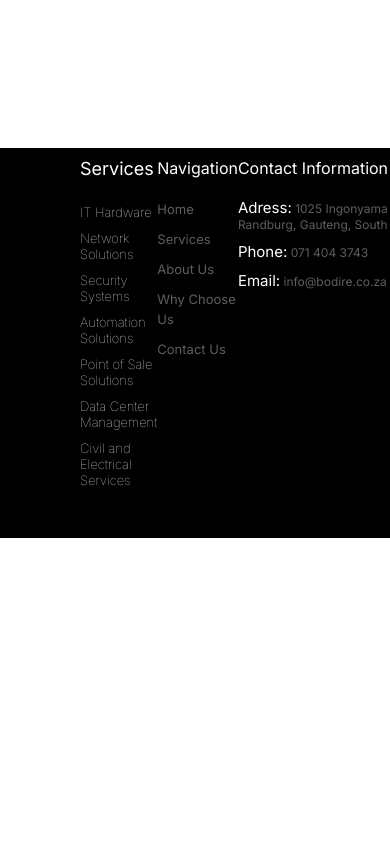
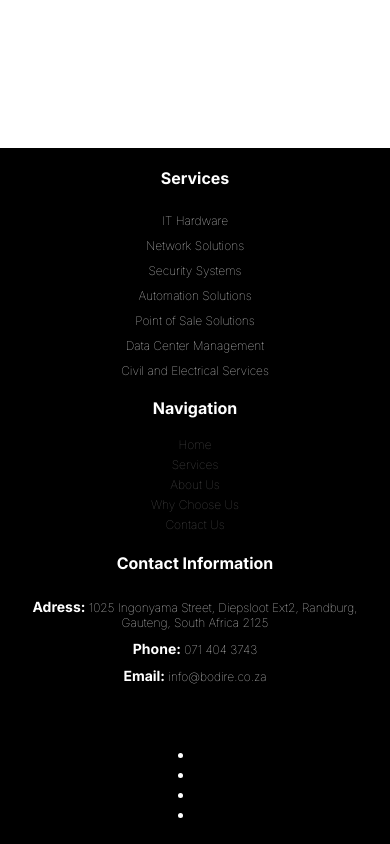
Before and after one commit to MISHOW2/bordire, a React (Vite) app: page /services in a window 390 px wide. Shown: the part 1271-2115 px from the top of the page. Before the commit the page ends 1809 px from the top, so only its background shows below. Built offline with nearby package versions, Linux system fonts and the light colour scheme.

Commit message:
push to git

```diff
--- a/src/pages/Home.jsx
+++ b/src/pages/Home.jsx
@@ -8,7 +8,7 @@ export default function Home(){
   return (
 
    <>
-    <HeroSection/>
+   <HeroSection/>
     <HomeContent/>
     <Footer/>
    </>
--- a/src/styles/Footer.css
+++ b/src/styles/Footer.css
@@ -1,44 +1,49 @@
 footer {
   color: white;
   margin-top: 100px;
-
   background-color: #000000;
   display: grid;
-  padding: 10px 80px;
+  padding: 20px 80px;
+  gap: 40px;
 }
 
 .footer-flex {
   display: flex;
   justify-content: space-between;
-
-}
- .Services{
-  display: grid;
-  gap: 15px;
- }
-.Services ul li {
-  margin-top: 10px;
-  list-style: none;
-  color: #FFFFFF;
-  font-weight: 100;
-  font-size: 13px;
-}
-
-.Services p {
-  font-size: 18px;
-}
-
-.footer-nav,.contact{
-  display: flex;
-  flex-direction: column;
   gap: 20px;
 }
 
-.footer-nav ul{
-  display: grid;
+.Services,
+.footer-nav,
+.contact {
+  display: flex;
+  flex-direction: column;
+  gap: 15px;
+}
+
+.Services p,
+.footer-nav p,
+.contact p {
+  font-size: 18px;
+  font-weight: bold;
+}
+
+.Services ul,
+.footer-nav ul,
+.contact ul {
   list-style: none;
-  gap: 10px;
+  padding: 0;
 }
+
+.Services ul li,
+.footer-nav li a,
+.contact li p {
+  margin-top: 10px;
+  font-weight: 100;
+  font-size: 13px;
+  color: #FFFFFF;
+}
+
 .footer-nav li a {
   color: #5F5E5E;
   text-decoration: none;
@@ -50,34 +55,15 @@ footer {
   text-decoration: none;
 }
 
-
-.contact ul {
-  list-style: none;
-  font-size: 10px;
-  display: grid;
-  gap: 10px;
-}
-
 .contact span {
-  font-size: 15px;
-  color: white;
-}
-
-.contact li p {
-  color: #5F5E5E;
-  font-size: 12px;
-  width: 300px;
+  font-weight: bold;
 }
 
 .social-icons {
-  margin-top: 40px;
-}
-
-.social-icons ul {
-  list-style: none;
   display: flex;
+  justify-content: center;
   gap: 30px;
-  justify-content: center;
+  margin-top: 20px;
 }
 
 .social-icons i {
@@ -89,110 +75,74 @@ footer {
   color: red;
 }
 
-@media (min-width: 900px) and (max-width: 1024px) {
-
-
-
-}
-@media (max-width: 767px) {
-
+/* Medium devices (tablets, 768px and up) */
+@media (max-width: 1024px) {
   footer {
-    color: white;
-    margin-top: 100px;
-
-    background-color: #000000;
-    display: grid;
-    padding: 10px 80px;
+    padding: 20px 40px;
   }
 
   .footer-flex {
-    display: flex;
-    justify-content: space-between;
-
-  }
-   .Services{
-    display: grid;
-    gap: 15px;
-   }
-  .Services ul li {
-    margin-top: 10px;
-    list-style: none;
-    color: #FFFFFF;
-    font-weight: 100;
-    font-size: 13px;
+    flex-direction: column;
+    gap: 30px;
   }
 
-  .Services p {
-    font-size: 18px;
+  .Services p,
+  .footer-nav p,
+  .contact p {
+    font-size: 16px;
+  }
+}
+
+/* Small devices (600px and up) */
+@media (max-width: 767px) {
+  footer {
+    padding: 20px;
   }
 
-  .footer-nav,.contact{
-    display: flex;
-    flex-direction: column;
+  .footer-flex {
+    gap: 40px;
+  }
+
+  .Services ul li,
+  .footer-nav li a,
+  .contact li p {
+    font-size: 12px;
+  }
+
+  .contact span {
+    font-size: 14px;
+  }
+}
+
+/* Extra small devices (less than 600px) */
+@media (max-width: 599px) {
+  footer {
+    text-align: center;
+    padding: 20px;
+  }
+
+  .footer-flex {
+    display: grid;
     gap: 20px;
   }
 
-  .footer-nav ul{
-    display: grid;
-    list-style: none;
-    gap: 10px;
-  }
-  .footer-nav li a {
-    color: #5F5E5E;
-    text-decoration: none;
-    font-size: 13px;
+  .Services p,
+  .footer-nav p,
+  .contact p {
+    font-size: 16px;
   }
 
-  .footer-nav li a:hover {
-    color: #f5f5f5;
-    text-decoration: none;
-  }
-
-
-  .contact ul {
-    list-style: none;
-    font-size: 10px;
-    display: grid;
-    gap: 10px;
-  }
-
-  .contact span {
-    font-size: 15px;
-    color: white;
-  }
-
+  .Services ul li,
+  .footer-nav li a,
   .contact li p {
-    color: #5F5E5E;
     font-size: 12px;
-    width: 300px;
   }
 
   .social-icons {
-    margin-top: 40px;
-  }
-
-  .social-icons ul {
-    list-style: none;
-    display: flex;
-    gap: 30px;
-    justify-content: center;
+    gap: 20px;
   }
 
   .social-icons i {
-    font-size: 18px;
-    cursor: pointer;
+    font-size: 16px;
   }
-
-  .social-icons i:hover {
-    color: red;
-  }
-
 }
-
-@media (max-width: 599px) {
-
-}
-
-@media (max-width: 466px) {
-
-}
--- a/src/styles/home-main-content.css
+++ b/src/styles/home-main-content.css
@@ -1,4 +1,3 @@
-/* Base styles for larger screens */
 .main-content {
   margin-top: 110px;
 
@@ -48,8 +47,6 @@
   font-size: 16px;
   font-weight: 600;
 }
-
-
 .whatWeoffer {
   position: relative;
   background-color: #000000;
@@ -59,15 +56,14 @@
   align-items: center;
   width: 100%;
   justify-content: center;
-
 }
 
-.firstbox{
+.firstbox {
   display: flex;
   flex-direction: column;
   gap: 30px;
   color: white;
-  padding:  0px 100px;
+  padding: 0 5%; /* Made responsive */
 }
 
 .firstbox h1 {
@@ -77,14 +73,12 @@
 
 .firstbox p {
   font-weight: 400;
-
 }
-
 
 .flexboxes {
   position: absolute;
   display: flex;
-  gap:38px;
+  gap: 38px;
   justify-content: center;
   bottom: -270px;
   left: 50%;
@@ -105,32 +99,29 @@
   padding: 0 20px;
 }
 
-.title{
+.title {
   font-weight: 700;
 }
 
-.description{
+.description {
   font-size: 14px;
 }
 
-
-
 .dedicated {
- padding: 0px 30px;
-margin-top: 190px;
-
+  padding: 0 5%; /* Made responsive */
+  margin-top: 190px;
 }
 
 .left-p-element {
   font-size: 24px;
-  width: 591px;
+  width: 80%; /* Made responsive */
   font-weight: bold;
   text-align: left;
 }
 
 .lower-element {
   font-size: 18px;
-  width: 600px;
+  width: 80%; /* Made responsive */
   text-align: left;
 }
 
@@ -165,9 +156,7 @@ margin-top: 190px;
   display: flex;
   gap: 200px;
 
-
 }
-
 .ourFeatures img {
   width: 473px;
   height: 350px;
@@ -194,26 +183,27 @@ margin-top: 190px;
   font-weight: bold;
 }
 
-@media (min-width: 900px) and (max-width: 1024px) {
+/* Responsive Styles for Smaller Screens */
+@media (max-width: 1024px) {
   .main-content {
-    width: 100%;
-    padding: 0;
-  }
-
-  .about p {
-    font-size: 14px;
+    margin-top: 80px;
+    gap: 100px;
+    padding: 0 ;
   }
 
   .about h5 {
-    font-size: 18px;
+    width: 100%;
+    font-size: 16px;
   }
 
-  .icon-container img {
-    width: 50px;
+  .vision-mission {
+    flex-direction: column;
+    gap: 40px;
+    margin-top: 20px;
   }
 
-  .boldText {
-    font-size: 14px;
+  .vision {
+    width: 100%;
   }
 
   .vision p {
@@ -221,27 +211,19 @@ margin-top: 190px;
   }
 
   .whatWeoffer {
-    margin-bottom: 100px;
+    position: relative;
+    background-color: #000000;
+    height: 312px;
+    display: flex;
+    flex-direction: column;
+    align-items: center;
+    width: 100%;
+    justify-content: center;
+    margin-bottom: 20%;
   }
 
-  .firstbox {
-    height: auto;
-    padding: 20px;
-    text-align: center;
-  }
-
-  .firstbox h1 {
-    font-size: 15px;
-  }
-
-  .firstbox p {
-    width: 100%;
-    font-size: 11px;
-    font-weight: 100;
-  }
-
- .flexbox {
-    width: 272px; /* Maintain original width */
+  .flexbox {
+    width: 242px; /* Maintain original width */
     height: 214px; /* Maintain original height */
   }
 
@@ -255,338 +237,164 @@ margin-top: 190px;
     width: 100%;
   }
 
-  .icon-containers img {
-    width: 24px;
-    height: 22px;
-  }
-
-  .title {
-    font-size: 12px;
+  .firstbox {
+    padding: 0 5%;
   }
 
   .ourFeatures {
-    display: flex;
-    gap: 100px;
-
-
+    flex-direction: column;
+    gap: 40px;
+    text-align: center;
   }
 
   .ourFeatures img {
-    width: 373px;
-    height: 250px;
+    width: 100%;
+    height: auto;
+  }
+}
 
+@media (max-width: 768px) {
+  .main-content {
+    gap: 60px;
   }
 
-  .ourFeatures div {
-    display: flex;
-    flex-direction: column;
-    align-items: center;
-    gap: 50px;
-    text-align: left;
-  }
-
-  .ourFeatures div p {
+  .about h5 {
     font-size: 14px;
-    width: 393px;
-    font-weight: 500;
-  }
-
-  .ourFeatures div h1 {
-    font-size: 32px;
-    width: 393px;
-    font-weight: bold;
-  }
-
-}
-/* Medium Devices (768px - 1023px) */
-@media (min-width: 768px) and (max-width: 900px) {
-  .main-content {
-    width: 100%;
-    padding: 0;
-    display: grid;
-    justify-content: center;
   }
 
   .about p {
     font-size: 14px;
   }
 
+  .vision-mission {
+    gap: 30px;
+  }
+
+  .vision p {
+    font-size: 13px;
+  }
+  .whatWeoffer{
+    margin-bottom:290px ;
+  }
+  .flexboxes {
+    gap: 30px;
+  }
+
+  .flexbox {
+    width: 200px;
+  }
+
+  .features {
+    padding: 0 5%;
+  }
+
+  .dedicated {
+    margin-top: 80px;
+    padding: 0 5%;
+  }
+
+  .left-p-element {
+    font-size: 20px;
+  }
+
+  .lower-element {
+    font-size: 16px;
+    width: 100%;
+  }
+
+  .grid-display {
+    gap: 15px;
+    margin-top: 20px;
+  }
+
+  .top-element {
+    gap: 20px;
+    font-size: 20px;
+  }
+
+  .number {
+    font-size: 24px;
+  }
+
+  .ourFeatures div p {
+    font-size: 13px;
+    width: 100%;
+  }
+
+  .ourFeatures div h1 {
+    font-size: 28px;
+    width: 100%;
+  }
+}
+
+@media (max-width: 480px) {
   .about h5 {
-    font-size: 18px;
+    font-size: 14px;
+  }
+
+  .vision p,
+  .description {
+    font-size: 12px;
   }
 
   .vision-mission {
-    display: grid;
-  }
-
-  .icon-container img {
-    width: 50px;
-  }
-
-  .boldText {
-    font-size: 14px;
-  }
-
-  .vision p {
-    font-size: 14px;
-  }
-
-
-  .whatWeoffer {
-    margin-bottom: 100px;
-  }
-
-  .firstbox {
-    height: auto;
-    padding: 20px;
-    text-align: center;
-  }
-
-  .firstbox h1 {
-    font-size: 15px;
-  }
-
-  .firstbox p {
-    width: 100%;
-    font-size: 11px;
-    font-weight: 100;
-  }
-
- .flexbox {
-    width: 272px; /* Maintain original width */
-    height: 214px; /* Maintain original height */
+    gap: 20px;
   }
 
   .flexboxes {
     gap: 20px;
-    top: 350px;
-    margin: 0 auto;
-    display: flex;
-    flex-wrap: wrap;
-    justify-content: center;
-    width: 100%;
+  }
+  .flexbox{
+    width: 60px;
+  }
+  .features {
+    padding: 0 2%;
   }
 
-  .icon-containers img {
-    width: 24px;
-    height: 22px;
+  .dedicated {
+    padding: 0 2%;
+    margin-top: 50px;
   }
 
-  .title {
+  .left-p-element {
+    font-size: 18px;
+  }
+
+  .lower-element {
+    font-size: 14px;
+  }
+
+  .top-element {
+    font-size: 18px;
+  }
+
+  .number {
+    font-size: 22px;
+  }
+
+  .ourFeatures div p,
+  .ourFeatures div h1 {
     font-size: 12px;
   }
 
-  .ourFeatures {
-    display: flex;
-    gap: 100px;
-
-
-  }
-
-  .ourFeatures img {
-    width: 300px;
-    height: 250px;
-
-  }
-
-  .ourFeatures div {
-    display: flex;
-    flex-direction: column;
-    align-items: center;
-    gap: 50px;
-    text-align: left;
-  }
-
-  .ourFeatures div p {
-    font-size: 14px;
-    width: 393px;
-    font-weight: 500;
-  }
-
-  .ourFeatures div h1 {
-    font-size: 32px;
-    width: 393px;
-    font-weight: bold;
-  }
-
-
-}
-
-@media (min-width: 600px) and (max-width: 767px) {
-
-
-  .main-content {
-    width: 100%;
-    padding: 0;
-    display: grid;
-    justify-content: center;
-  }
-
-  .about p {
+  .firstbox p {
     font-size: 14px;
   }
 
-  .about h5 {
-    font-size: 18px;
+  .firstbox h1 {
+    font-size: 22px;
   }
-
-  .vision-mission {
-    display: grid;
-  }
-
-  .icon-container img {
-    width: 50px;
-  }
-
-  .boldText {
-    font-size: 14px;
-  }
-
-  .vision p {
-    font-size: 14px;
-  }
-
-
-  .whatWeoffer {
-    margin-bottom: 100px;
-  }
-
-  .firstbox {
-    height: auto;
-    padding: 20px;
-    text-align: center;
-  }
-
-  .firstbox h1 {
-    font-size: 15px;
-  }
-
-  .firstbox p {
-    width: 100%;
-    font-size: 11px;
-    font-weight: 100;
-  }
-
- .flexbox {
-    width: 272px; /* Maintain original width */
+  .flexbox {
+    width: 120px; /* Maintain original width */
     height: 214px; /* Maintain original height */
   }
 
-  .flexboxes {
-    gap: 20px;
-    top: 350px;
-    margin: 0 auto;
-    display: flex;
-    flex-wrap: wrap;
-    justify-content: center;
-    width: 100%;
+  .description{
+    font-size: 10px;
   }
-
-  .icon-containers img {
-    width: 24px;
-    height: 22px;
+  .whatWeoffer {
+    margin-bottom: 300px;
   }
-
-  .title {
-    font-size: 12px;
-  }
-
-  .ourFeatures {
-    display: flex;
-    gap: 100px;
-
-
-  }
-
-  .ourFeatures img {
-    width: 300px;
-    height: 250px;
-
-  }
-
-  .ourFeatures div {
-    display: flex;
-    flex-direction: column;
-    align-items: center;
-    gap: 50px;
-    text-align: left;
-  }
-
-  .ourFeatures div p {
-    font-size: 14px;
-    width: 393px;
-    font-weight: 500;
-  }
-
-  .ourFeatures div h1 {
-    font-size: 32px;
-    width: 393px;
-    font-weight: bold;
-  }
-
-
-
-}
-
-@media (max-width: 599px) {
-  .main-content {
-    width: 100%;
-    padding: 0;
-    display: grid;
-    justify-content: center;
-    gap: 100px;
-  }
-
-  .about p {
-    font-size: 12px;
-  }
-
-  .about h5 {
-    font-size: 14px;
-    width: 300px;
-  }
-   .vision-mission{
-    display: grid;
-
-   }
-  .vision {
-    width: 300px;
-  }
-
-  .boldText {
-    font-size: 12px;
-  }
-
-  .vision p {
-    font-size: 12px;
-  }
-
-
-  .whatWeoffer {
-    margin-bottom: 100px;
-  }
-
-  .firstbox {
-    height: auto;
-    padding: 20px;
-    text-align: center;
-  }
-
-  .firstbox h1 {
-    font-size: 15px;
-  }
-
-  .firstbox p {
-    width: 100%;
-    font-size: 11px;
-    font-weight: 100;
-  }
-
- .flexbox {
-    width: 272px; /* Maintain original width */
-    height: 214px; /* Maintain original height */
-  }
-
   .flexboxes {
 
     gap: 20px;
@@ -597,13 +405,4 @@ margin-top: 190px;
     justify-content: center;
     width: 100%;
   }
-
-  .icon-containers img {
-    width: 24px;
-    height: 22px;
-  }
-
-  .title {
-    font-size: 12px;
-  }
 }
```
